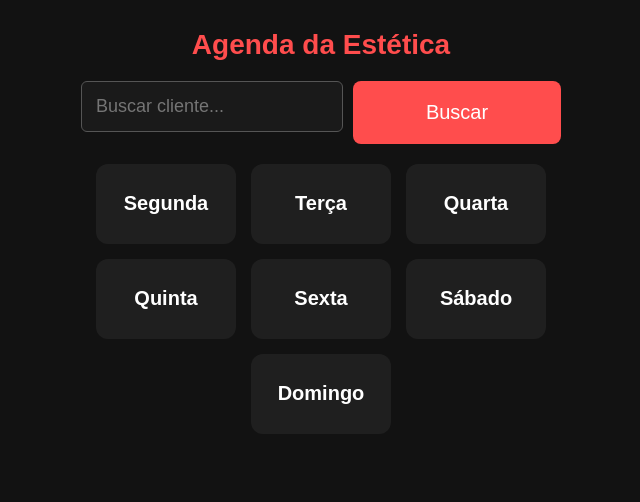
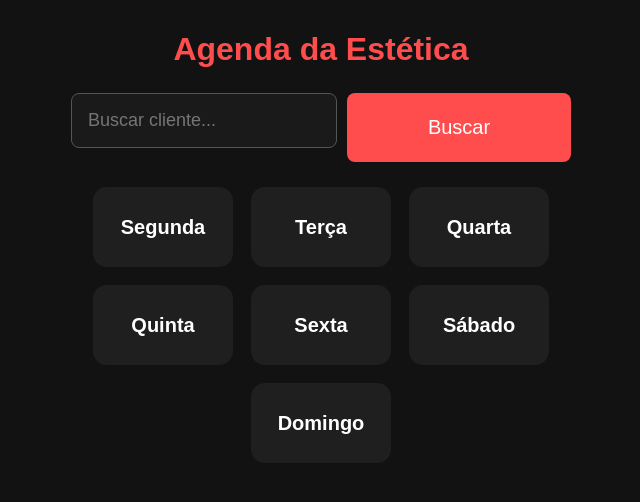
Before and after one commit to Caiqueeh/estetica_agenda, a Flask app: page / in a window 1280 px wide. Shown: the top 502 px of the page, without its empty margins (319-959 px from the left). Run offline with Flask 3, Linux system fonts and the light colour scheme; some libraries are stand-ins or nearby versions.

Commit message:
aleluia2

```diff
--- a/static/style.css
+++ b/static/style.css
@@ -10,36 +10,36 @@ body {
 /* Container central */
 .container {
     width: 98%;
-    max-width: 480px; /* largura ideal para celular */
+    max-width: 500px; /* largura ideal para celular */
     margin: 0 auto;
     text-align: center;
     padding: 10px;
 }
 
 h1 {
-    margin-bottom: 20px;
+    margin-bottom: 25px;
     color: #ff4d4d;
-    font-size: 28px; /* maior para celular */
+    font-size: 32px; /* maior para celular */
 }
 
-/* Cards dos dias - empilhados verticalmente e maiores */
+/* Cards dos dias - empilhados verticalmente, maiores */
 .cards {
     display: flex;
     flex-direction: column;
-    gap: 15px;
-    margin-bottom: 20px;
+    gap: 18px;
+    margin-bottom: 25px;
 }
 
 .card {
     display: flex;
     align-items: center;
     justify-content: center;
-    height: 80px;
+    height: 100px; /* maior para toque */
     background-color: #1f1f1f;
     color: #fff;
     text-decoration: none;
-    border-radius: 12px;
-    font-size: 22px;
+    border-radius: 14px;
+    font-size: 24px;
     font-weight: bold;
     transition: transform 0.2s, background-color 0.2s;
 }
@@ -53,14 +53,15 @@ h1 {
 .search-bar {
     display: flex;
     flex-direction: column;
-    gap: 12px;
-    margin-bottom: 20px;
+    gap: 15px;
+    margin-bottom: 25px;
     width: 100%;
 }
 
 .search-bar input,
-.search-bar button {
-    padding: 16px;
+.search-bar button,
+.btn {
+    padding: 18px;
     border-radius: 8px;
     border: none;
     font-size: 20px;
@@ -73,14 +74,16 @@ h1 {
     border: 1px solid #555;
 }
 
-.search-bar button {
+.search-bar button,
+.btn {
     background-color: #ff4d4d;
     color: #fff;
     cursor: pointer;
     transition: background-color 0.2s;
 }
 
-.search-bar button:hover {
+.search-bar button:hover,
+.btn:hover {
     background-color: #cc3a3a;
 }
 
@@ -115,20 +118,20 @@ h1 {
 
 /* Inputs dentro de forms de marcação */
 input[type="text"] {
-    padding: 14px;
-    border-radius: 6px;
+    padding: 16px;
+    border-radius: 8px;
     border: 1px solid #555;
     background-color: #1a1a1a;
     color: #fff;
     width: 100%;
-    margin-bottom: 12px;
+    margin-bottom: 14px;
     font-size: 18px;
 }
 
 /* Botões dentro das tabelas */
 table button {
-    padding: 12px;
-    border-radius: 6px;
+    padding: 14px;
+    border-radius: 8px;
     border: none;
     background-color: #ff4d4d;
     color: #fff;
```
Also changed, not shown: other parts of static/style.css (+6 -22 lines).
